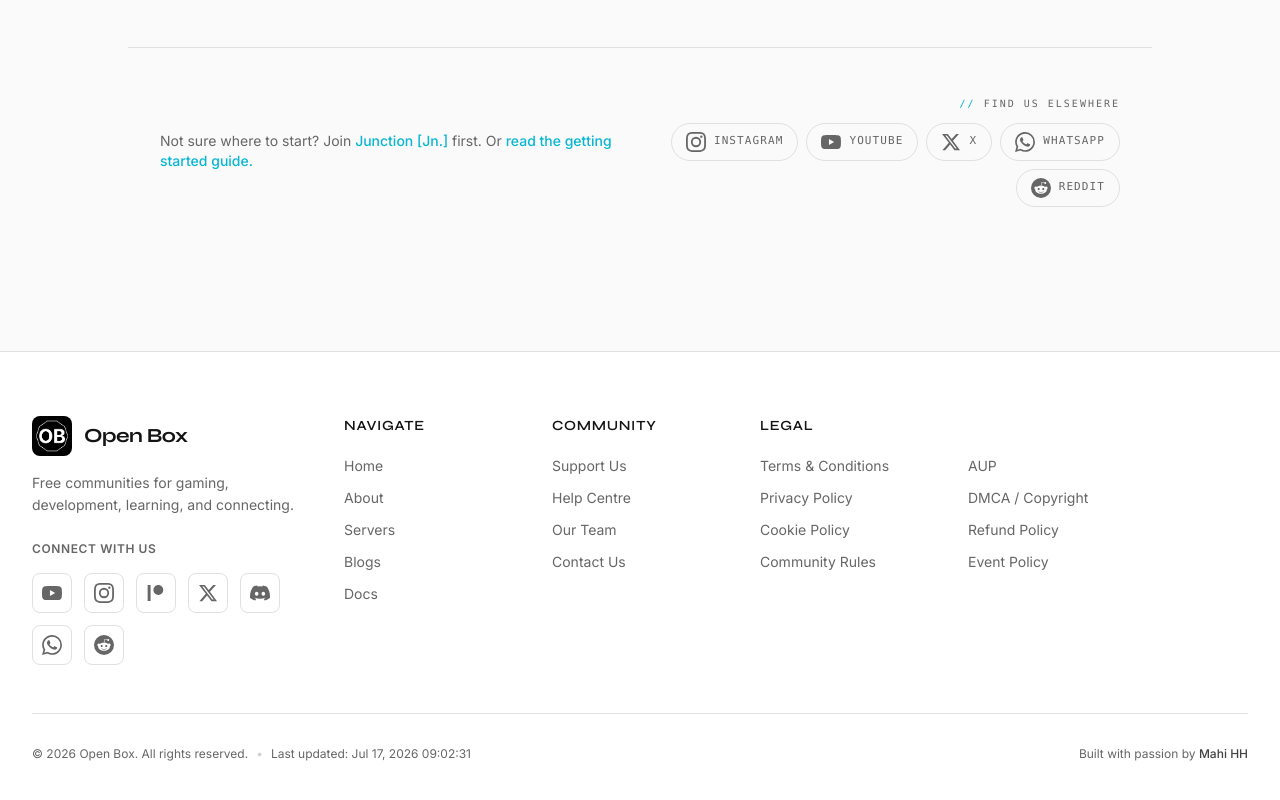
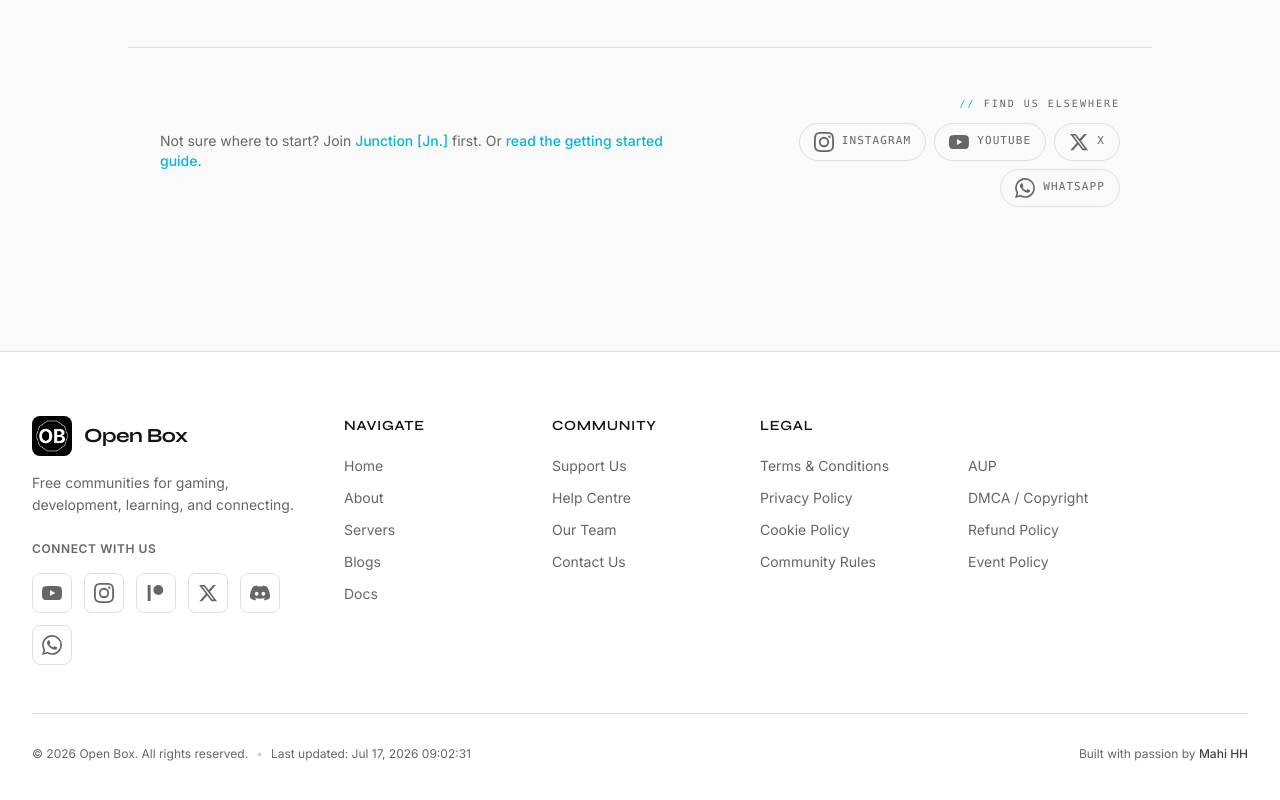
Before and after one commit to Mahi130306/OpenBoxComm, a Next.js app: page /join in a window 1280 px wide. Shown: the part 1234-2034 px from the top of the page. Built offline with nearby package versions, Linux system fonts and the light colour scheme; no server answers.

Commit message:
feat: implemented removel of reddit

```diff
--- a/app/api/whats-new/route.ts
+++ b/app/api/whats-new/route.ts
@@ -3,11 +3,11 @@ import { Update } from '@/types'
 
 const updates: Update[] = [
   {
-    id: 'new-socials-whatsapp-reddit',
-    title: 'Now on WhatsApp & Reddit',
+    id: 'new-socials-whatsapp',
+    title: 'Now on WhatsApp',
     type: 'community',
-    date: '2026-07-14',
-    description: 'Open Box is now on WhatsApp Channels and Reddit. Follow along for updates, highlights, and community news.',
+    date: '2026-07-21',
+    description: 'Open Box is now on WhatsApp Channels. Follow along for updates, highlights, and community news.',
     href: '/join?tab=socials',
     isNew: true,
   },
--- a/app/join/page.tsx
+++ b/app/join/page.tsx
@@ -6,7 +6,7 @@ import { Card, CardContent, CardDescription, CardFooter, CardHeader, CardTitle }
 import { servers } from '@/lib/community-data'
 import { ArrowRight, Sparkles, } from 'lucide-react'
 import { ServerMemberCountInline } from '@/components/ServerMemberCountInline'
-import { INSTAGRAM_URL, YOUTUBE_URL, X_URL, WHATSAPP_URL, REDDIT_URL } from '@/lib/constants'
+import { INSTAGRAM_URL, YOUTUBE_URL, X_URL, WHATSAPP_URL, } from '@/lib/constants'
 import { Suspense } from 'react'
 import { ScrollToSection } from '@/components/ScrollToSection'
 
@@ -53,15 +53,15 @@ const SOCIALS = [
       </svg>
     ),
   },
-  {
-    name: 'Reddit',
-    href: REDDIT_URL,
-    icon: (
-      <svg viewBox="0 0 24 24" fill="currentColor" className="h-5 w-5">
-        <path d="M12 0A12 12 0 0 0 0 12a12 12 0 0 0 12 12 12 12 0 0 0 12-12A12 12 0 0 0 12 0zm5.01 4.744c.688 0 1.25.561 1.25 1.249a1.25 1.25 0 0 1-2.498.056l-2.597-.547-.8 3.747c1.824.07 3.48.632 4.674 1.488.308-.309.73-.491 1.207-.491.968 0 1.754.786 1.754 1.754 0 .716-.435 1.333-1.01 1.614a3.111 3.111 0 0 1 .042.52c0 2.694-3.13 4.87-7.004 4.87-3.874 0-7.004-2.176-7.004-4.87 0-.183.015-.366.043-.534A1.748 1.748 0 0 1 4.028 12c0-.968.786-1.754 1.754-1.754.463 0 .898.196 1.207.49 1.207-.883 2.878-1.43 4.744-1.487l.885-4.182a.342.342 0 0 1 .14-.197.35.35 0 0 1 .238-.042l2.906.617a1.214 1.214 0 0 1 1.108-.701zM9.25 12C8.561 12 8 12.562 8 13.25c0 .687.561 1.248 1.25 1.248.687 0 1.248-.561 1.248-1.249 0-.688-.561-1.249-1.249-1.249zm5.5 0c-.687 0-1.248.561-1.248 1.25 0 .687.561 1.248 1.249 1.248.688 0 1.249-.561 1.249-1.249 0-.687-.562-1.249-1.25-1.249zm-5.466 3.99a.327.327 0 0 0-.231.094.33.33 0 0 0 0 .463c.842.842 2.484.913 2.961.913.477 0 2.105-.056 2.961-.913a.361.361 0 0 0 .029-.463.33.33 0 0 0-.464 0c-.547.533-1.684.73-2.512.73-.828 0-1.979-.196-2.512-.73a.326.326 0 0 0-.232-.095z" />
-      </svg>
-    ),
-  },
+  //   {
+  //     name: 'Reddit',
+  //     href: REDDIT_URL,
+  //     icon: (
+  //       <svg viewBox="0 0 24 24" fill="currentColor" className="h-5 w-5">
+  //         <path d="M12 0A12 12 0 0 0 0 12a12 12 0 0 0 12 12 12 12 0 0 0 12-12A12 12 0 0 0 12 0zm5.01 4.744c.688 0 1.25.561 1.25 1.249a1.25 1.25 0 0 1-2.498.056l-2.597-.547-.8 3.747c1.824.07 3.48.632 4.674 1.488.308-.309.73-.491 1.207-.491.968 0 1.754.786 1.754 1.754 0 .716-.435 1.333-1.01 1.614a3.111 3.111 0 0 1 .042.52c0 2.694-3.13 4.87-7.004 4.87-3.874 0-7.004-2.176-7.004-4.87 0-.183.015-.366.043-.534A1.748 1.748 0 0 1 4.028 12c0-.968.786-1.754 1.754-1.754.463 0 .898.196 1.207.49 1.207-.883 2.878-1.43 4.744-1.487l.885-4.182a.342.342 0 0 1 .14-.197.35.35 0 0 1 .238-.042l2.906.617a1.214 1.214 0 0 1 1.108-.701zM9.25 12C8.561 12 8 12.562 8 13.25c0 .687.561 1.248 1.25 1.248.687 0 1.248-.561 1.248-1.249 0-.688-.561-1.249-1.249-1.249zm5.5 0c-.687 0-1.248.561-1.248 1.25 0 .687.561 1.248 1.249 1.248.688 0 1.249-.561 1.249-1.249 0-.687-.562-1.249-1.25-1.249zm-5.466 3.99a.327.327 0 0 0-.231.094.33.33 0 0 0 0 .463c.842.842 2.484.913 2.961.913.477 0 2.105-.056 2.961-.913a.361.361 0 0 0 .029-.463.33.33 0 0 0-.464 0c-.547.533-1.684.73-2.512.73-.828 0-1.979-.196-2.512-.73a.326.326 0 0 0-.232-.095z" />
+  //       </svg>
+  //     ),
+  //   },
 ]
 
 export default function JoinPage() {
--- a/components/Footer.tsx
+++ b/components/Footer.tsx
@@ -38,11 +38,11 @@ const WhatsAppIcon = () => (
   </svg>
 )
 
-const RedditIcon = () => (
-  <svg viewBox="0 0 24 24" fill="currentColor" className="h-5 w-5">
-    <path d="M12 0A12 12 0 0 0 0 12a12 12 0 0 0 12 12 12 12 0 0 0 12-12A12 12 0 0 0 12 0zm5.01 4.744c.688 0 1.25.561 1.25 1.249a1.25 1.25 0 0 1-2.498.056l-2.597-.547-.8 3.747c1.824.07 3.48.632 4.674 1.488.308-.309.73-.491 1.207-.491.968 0 1.754.786 1.754 1.754 0 .716-.435 1.333-1.01 1.614a3.111 3.111 0 0 1 .042.52c0 2.694-3.13 4.87-7.004 4.87-3.874 0-7.004-2.176-7.004-4.87 0-.183.015-.366.043-.534A1.748 1.748 0 0 1 4.028 12c0-.968.786-1.754 1.754-1.754.463 0 .898.196 1.207.49 1.207-.883 2.878-1.43 4.744-1.487l.885-4.182a.342.342 0 0 1 .14-.197.35.35 0 0 1 .238-.042l2.906.617a1.214 1.214 0 0 1 1.108-.701zM9.25 12C8.561 12 8 12.562 8 13.25c0 .687.561 1.248 1.25 1.248.687 0 1.248-.561 1.248-1.249 0-.688-.561-1.249-1.249-1.249zm5.5 0c-.687 0-1.248.561-1.248 1.25 0 .687.561 1.248 1.249 1.248.688 0 1.249-.561 1.249-1.249 0-.687-.562-1.249-1.25-1.249zm-5.466 3.99a.327.327 0 0 0-.231.094.33.33 0 0 0 0 .463c.842.842 2.484.913 2.961.913.477 0 2.105-.056 2.961-.913a.361.361 0 0 0 .029-.463.33.33 0 0 0-.464 0c-.547.533-1.684.73-2.512.73-.828 0-1.979-.196-2.512-.73a.326.326 0 0 0-.232-.095z" />
-  </svg>
-)
+// const RedditIcon = () => (
+//   <svg viewBox="0 0 24 24" fill="currentColor" className="h-5 w-5">
+//     <path d="M12 0A12 12 0 0 0 0 12a12 12 0 0 0 12 12 12 12 0 0 0 12-12A12 12 0 0 0 12 0zm5.01 4.744c.688 0 1.25.561 1.25 1.249a1.25 1.25 0 0 1-2.498.056l-2.597-.547-.8 3.747c1.824.07 3.48.632 4.674 1.488.308-.309.73-.491 1.207-.491.968 0 1.754.786 1.754 1.754 0 .716-.435 1.333-1.01 1.614a3.111 3.111 0 0 1 .042.52c0 2.694-3.13 4.87-7.004 4.87-3.874 0-7.004-2.176-7.004-4.87 0-.183.015-.366.043-.534A1.748 1.748 0 0 1 4.028 12c0-.968.786-1.754 1.754-1.754.463 0 .898.196 1.207.49 1.207-.883 2.878-1.43 4.744-1.487l.885-4.182a.342.342 0 0 1 .14-.197.35.35 0 0 1 .238-.042l2.906.617a1.214 1.214 0 0 1 1.108-.701zM9.25 12C8.561 12 8 12.562 8 13.25c0 .687.561 1.248 1.25 1.248.687 0 1.248-.561 1.248-1.249 0-.688-.561-1.249-1.249-1.249zm5.5 0c-.687 0-1.248.561-1.248 1.25 0 .687.561 1.248 1.249 1.248.688 0 1.249-.561 1.249-1.249 0-.687-.562-1.249-1.25-1.249zm-5.466 3.99a.327.327 0 0 0-.231.094.33.33 0 0 0 0 .463c.842.842 2.484.913 2.961.913.477 0 2.105-.056 2.961-.913a.361.361 0 0 0 .029-.463.33.33 0 0 0-.464 0c-.547.533-1.684.73-2.512.73-.828 0-1.979-.196-2.512-.73a.326.326 0 0 0-.232-.095z" />
+//   </svg>
+// )
 
 // ── Creator config ────────────────────────────────────────────────────────────
 const CREATOR_NAME = 'Mahi HH'
@@ -86,12 +86,12 @@ export function Footer() {
       icon: <WhatsAppIcon />,
       id: 'footer-whatsapp',
     },
-    {
-      name: 'Reddit',
-      href: 'https://reddit.com/r/openboxcomm',
-      icon: <RedditIcon />,
-      id: 'footer-reddit',
-    },
+    // {
+    //   name: 'Reddit',
+    //   href: 'https://reddit.com/r/openboxcomm',
+    //   icon: <RedditIcon />,
+    //   id: 'footer-reddit',
+    // },
   ]
 
   const legalLinks = [
--- a/lib/constants.ts
+++ b/lib/constants.ts
@@ -12,7 +12,7 @@ export const INSTAGRAM_URL = process.env.NEXT_PUBLIC_INSTAGRAM_URL || 'https://i
 export const YOUTUBE_URL = process.env.NEXT_PUBLIC_YOUTUBE_URL || 'https://youtube.com/@obcommunities-yt'
 export const X_URL = process.env.NEXT_PUBLIC_X_URL || 'https://x.com/Openboxcomm'
 export const WHATSAPP_URL = process.env.NEXT_PUBLIC_WHATSAPP_URL || 'https://whatsapp.com/channel/0029VbCds3g4CrflAboEyl0V'
-export const REDDIT_URL = process.env.NEXT_PUBLIC_REDDIT_URL || 'https://reddit.com/r/OpenBoxComm/'
+// export const REDDIT_URL = process.env.NEXT_PUBLIC_REDDIT_URL || 'https://reddit.com/r/OpenBoxComm/'
 
 export const NAVIGATION = [
   { label: 'Home', href: '/' },
```
Also changed, not shown: public/llms.txt.
